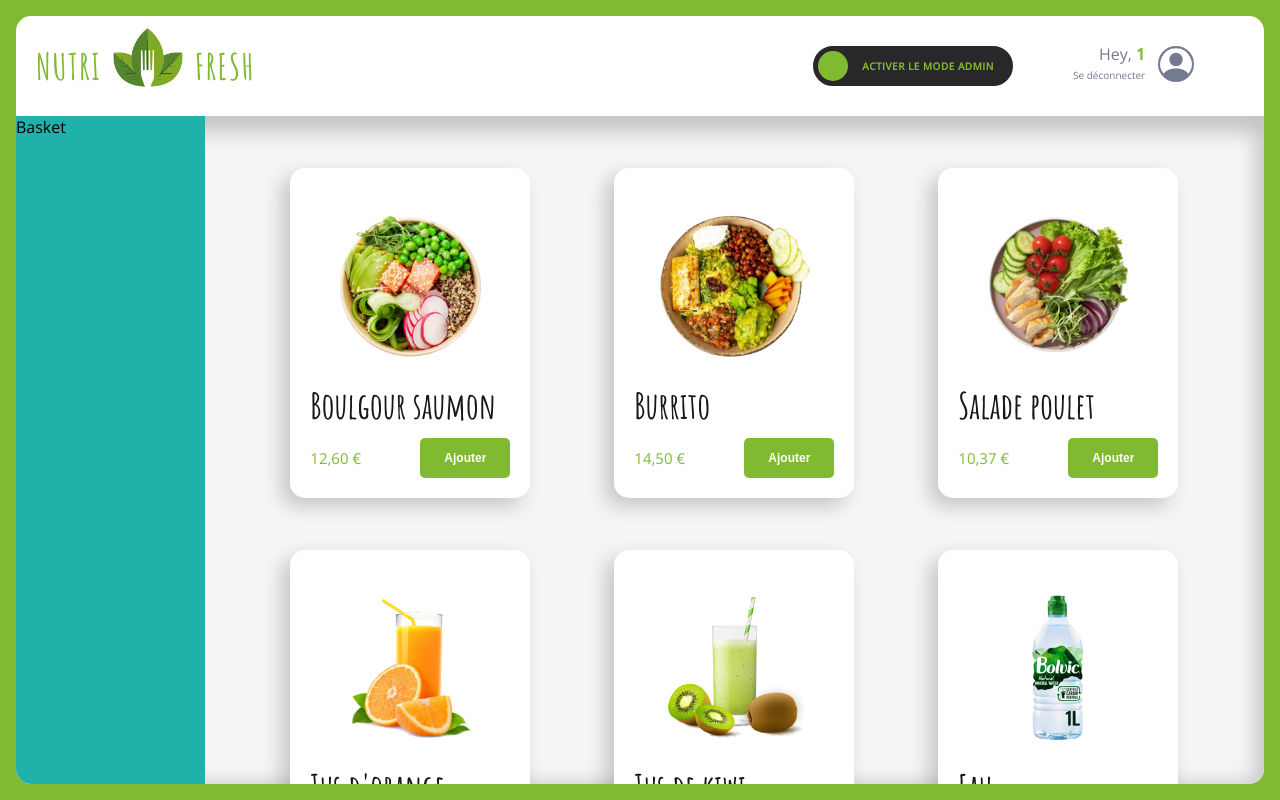
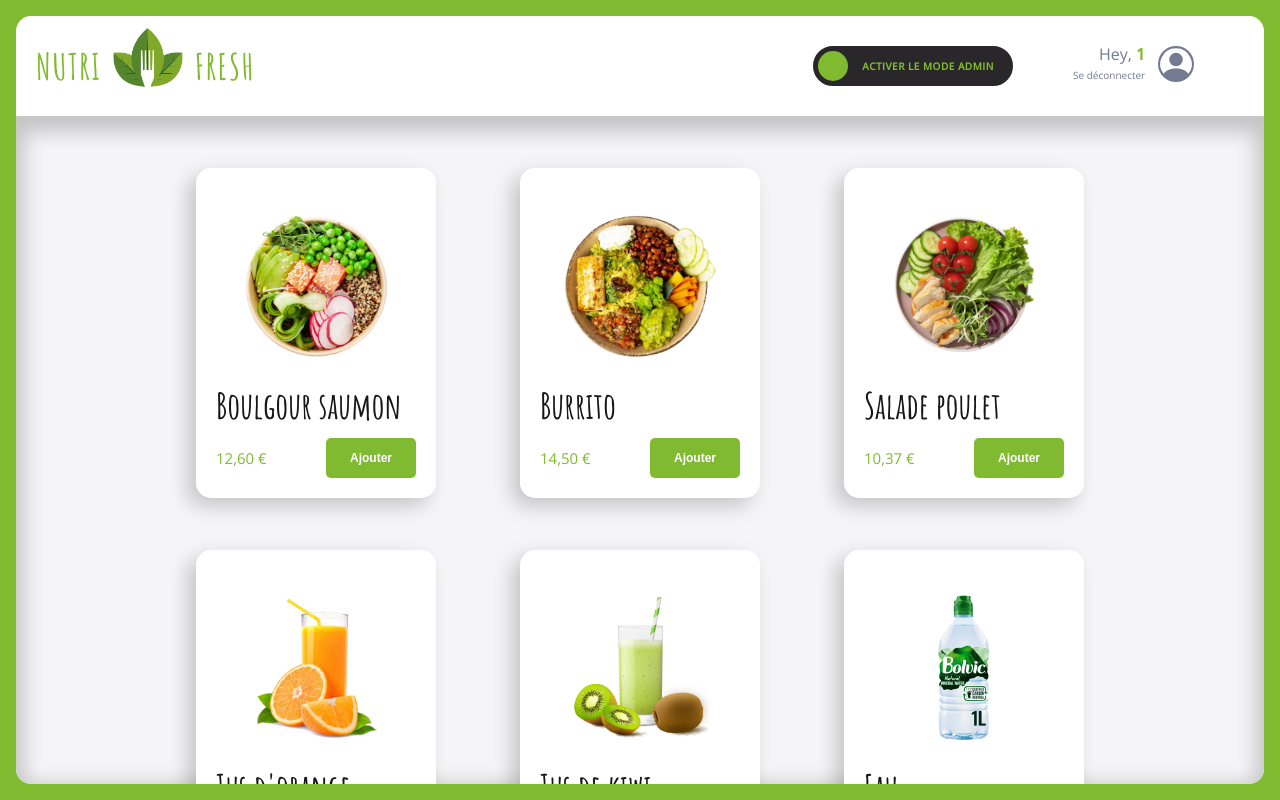
Before and after one commit to simonc56/nutri-fresh, a React (Vite) app: page /order/1 in a window 1280 px wide. Built offline with nearby package versions, Linux system fonts and the light colour scheme.

Commit message:
🐛 F08: ORDER > improve panels layout with grid

```diff
--- a/src/components/pages/order/Main/Main.scss
+++ b/src/components/pages/order/Main/Main.scss
@@ -8,12 +8,14 @@
   display: flex;
   overflow-y: scroll;
   scrollbar-width: none;
+  flex-grow: 1;
   & .basket {
     background-color: lightseagreen;
-    width: 65%;
+    width: 350px;
   }
   & .menu-and-admin {
     position: relative;
+    flex-grow: 1;
     display: flex;
     flex-direction: column;
   }
--- a/src/components/pages/order/Main/Main.tsx
+++ b/src/components/pages/order/Main/Main.tsx
@@ -7,7 +7,7 @@ export default function Main() {
   const { isAdminMode } = useOrderContext();
   return (
     <main className="main">
-      <section className="basket">Basket</section>
+      {/* <section className="basket">Basket</section> */}
       <section className="menu-and-admin">
         <Menu />
         {isAdminMode && <AdminPanel />}
--- a/src/components/pages/order/Main/Menu.scss
+++ b/src/components/pages/order/Main/Menu.scss
@@ -1,9 +1,9 @@
 @use "../../../../theme/_theme.scss";
 
 .menu {
-  display: flex;
-  gap: theme.spacing(xl) theme.spacing(xxl);
-  flex-wrap: wrap;
+  display: grid;
+  grid-gap: theme.spacing(xl) theme.spacing(xxl);
+  grid-template-columns: repeat(auto-fill, 240px);
   justify-content: center;
   padding: theme.spacing(xl);
   overflow-y: scroll;
--- a/src/components/pages/order/Navbar/Navbar.scss
+++ b/src/components/pages/order/Navbar/Navbar.scss
@@ -3,6 +3,6 @@
   justify-content: space-between;
   align-items: center;
   height: 100px;
+  padding-inline: 20px;
   flex-shrink: 0;
-  padding-inline: 20px;
 }
--- a/src/components/pages/order/OrderPage/OrderPage.scss
+++ b/src/components/pages/order/OrderPage/OrderPage.scss
@@ -11,6 +11,7 @@
     border-radius: theme.radius(extraRound);
     margin: 1rem;
     max-width: 1400px;
+    width: 100%;
     display: flex;
     flex-direction: column;
   }
```
